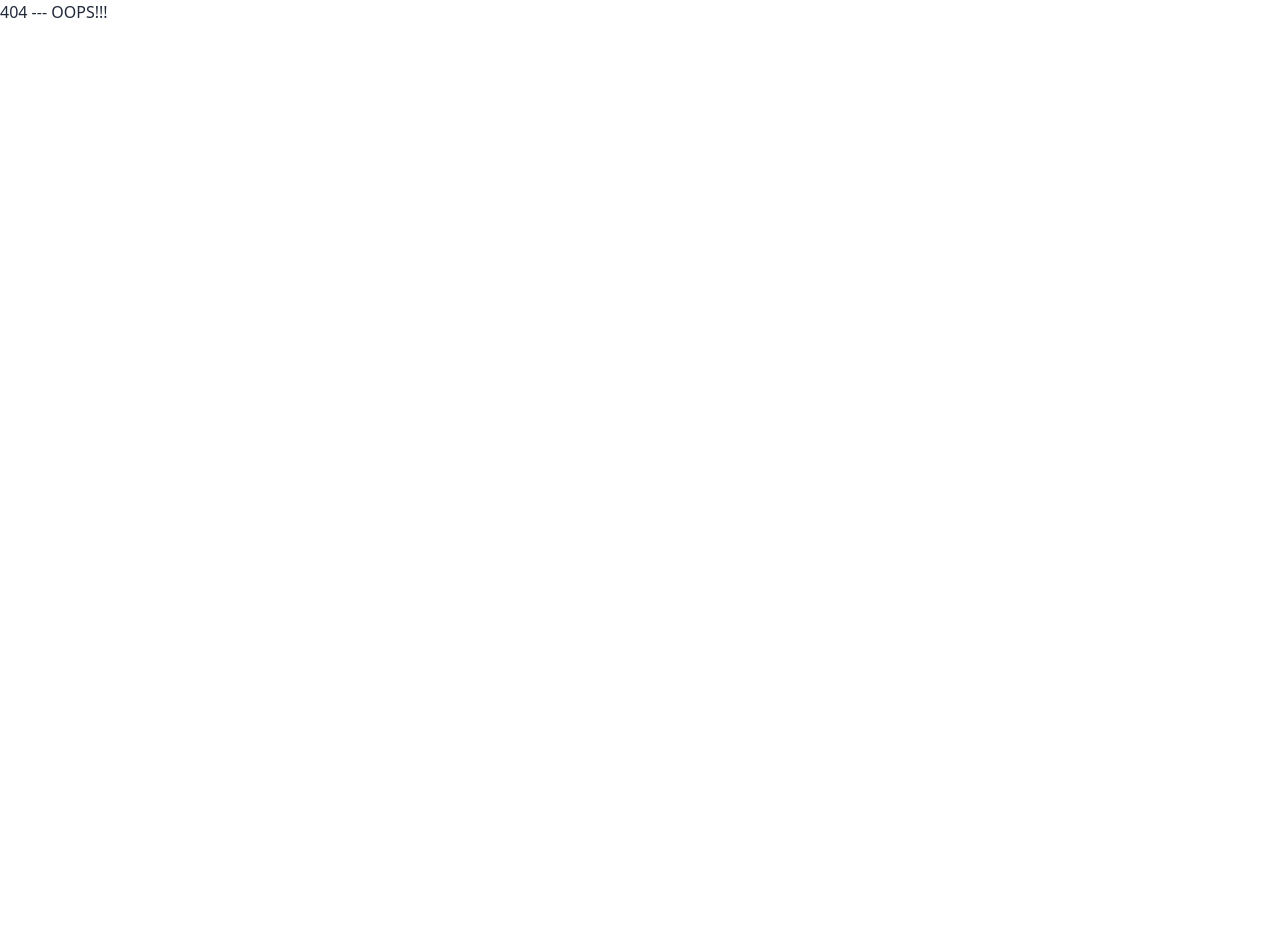
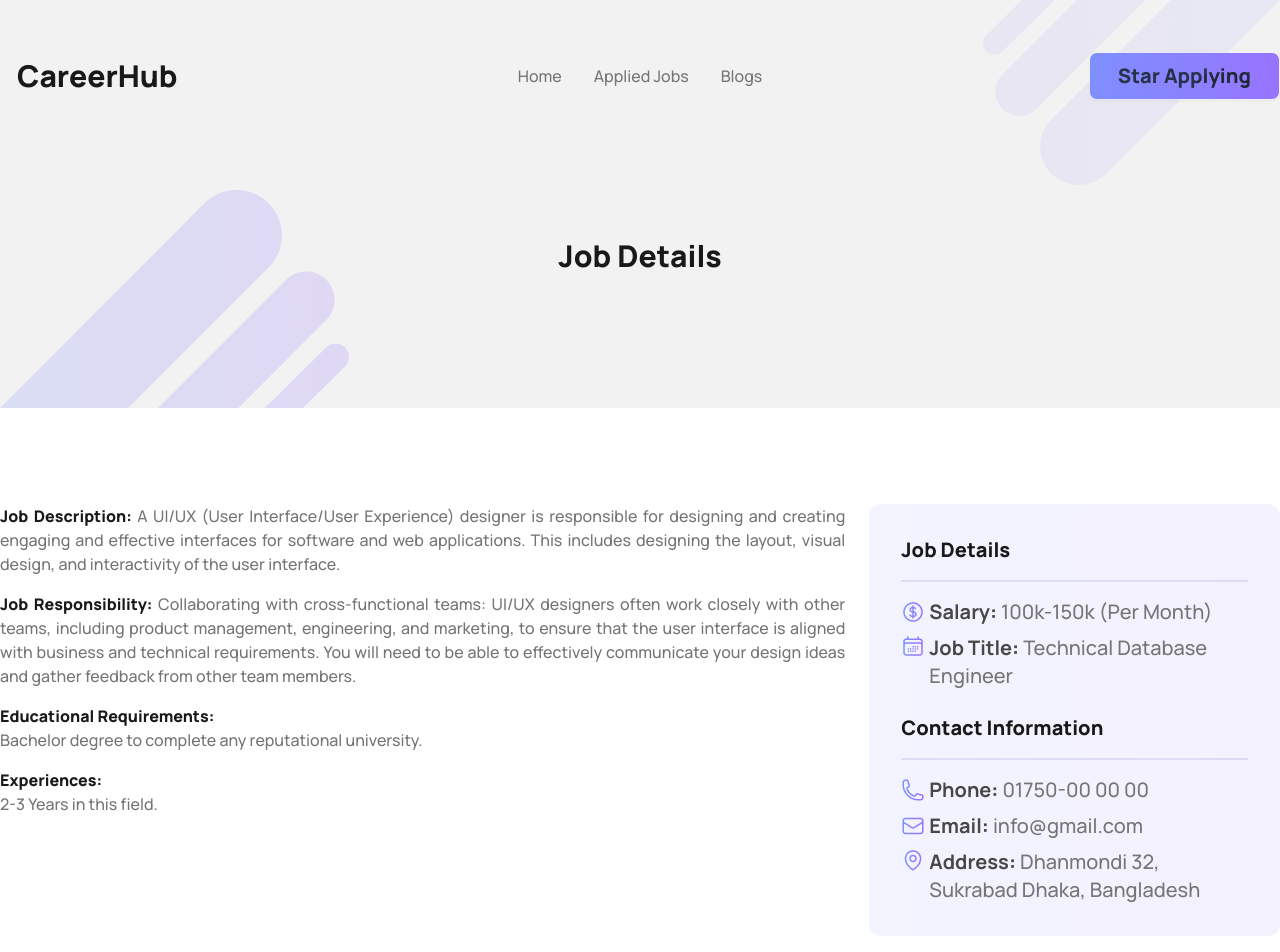
Before and after one commit to SM-Noushan/react-career-hub-ph-practise, a React (Vite) app: page /job-details/1 in a window 1280 px wide. Before the commit this address had no page. Shown: the top 952 px of the page. Before the commit the page ends 800 px from the top, so only its background shows below. Built offline with nearby package versions, Linux system fonts and the light colour scheme.

Commit message:
added job details page(dynamic)

```diff
--- /dev/null
+++ b/src/components/main/home/banner/Cover.jsx
@@ -0,0 +1,17 @@
+import bg1 from '../../../../assets/images/bg1.png';
+import bg2 from '../../../../assets/images/bg2.png';
+const Cover = ({ heading }) => {
+    return (
+        <>
+            <div className="hero bg-base-200 relative">
+                <div className="md:container xl:max-w-screen-xl mx-auto min-h-64 hero">
+                    <h1 className="text-3xl font-extrabold pb-12">{heading}</h1>
+                    <img className="absolute left-0 bottom-0" src={bg1} alt="bg-img" />
+                </div>
+            </div>
+            <img className="absolute right-0 top-0" src={bg2} alt="bg-img" />
+        </>
+    );
+};
+
+export default Cover;
--- a/src/components/main/home/featured/FeaturedCard.jsx
+++ b/src/components/main/home/featured/FeaturedCard.jsx
@@ -1,8 +1,10 @@
 import salIcon from '../../../../assets/icons/money.png';
 import locIcon from '../../../../assets/icons/location2.png'
+import { Link } from 'react-router-dom';
 
 const FeaturedCard = ({ data }) => {
-    const { logo,
+    const { id,
+        logo,
         job_title,
         company_name,
         remote_or_onsite,
@@ -28,7 +30,9 @@ const FeaturedCard = ({ data }) => {
                     <p className="text-dark-03 text-xl font-semibold">Salary: {salary}</p>
                 </div>
             </div>
-            <button className="btn bg-gradient-to-r from-grad-01 to-grad-02 text-white text-xl px-7">View Details</button>
+            <Link to={`/job-details/${id}`}>
+                <button className="btn bg-gradient-to-r from-grad-01 to-grad-02 text-white text-xl px-7 mt-5">View Details</button>
+            </Link>
         </div>
     );
 };
--- /dev/null
+++ b/src/components/main/job-details/JobDetails.jsx
@@ -0,0 +1,67 @@
+import { useLoaderData, useParams } from "react-router-dom";
+import Cover from "../home/banner/Cover";
+import salIcon from "../../../assets/icons/money.png";
+import calIcon from "../../../assets/icons/calendar.png";
+import phIcon from "../../../assets/icons/phone.png";
+import mailIcon from "../../../assets/icons/email.png";
+import locIcon from "../../../assets/icons/location2.png";
+
+const JobDetails = () => {
+    const jobs = useLoaderData();
+    const { id } = useParams();
+    const job = jobs.find(job => job.id == id);
+    const { job_description,
+        job_responsibility,
+        educational_requirements,
+        experiences,
+        salary,
+        job_title,
+        contact_information: { phone, email, address } } = job;
+    return (
+        <>
+            <Cover heading="Job Details" />
+            <div className="md:container xl:max-w-screen-xl mx-auto grid grid-cols-6 gap-6 my-24">
+                <div className="col-span-4 font-extrabold text-justify space-y-4">
+                    <p>Job Description: <span className="text-dark-03 font-medium">{job_description}</span></p>
+                    <p>Job Responsibility: <span className="text-dark-03 font-medium">{job_responsibility}</span></p>
+                    <p>Educational Requirements: <br /> <span className="text-dark-03 font-medium">{educational_requirements}</span></p>
+                    <p>Experiences: <br /> <span className="text-dark-03 font-medium">{experiences}</span></p>
+                </div>
+                <div className="col-span-2">
+                    <div className="rounded-xl bg-[linear-gradient(90deg,rgba(126,144,254,0.10)0%,rgba(152,115,255,0.10)100%)] p-8 text-xl">
+                        <h1 className="font-extrabold">Job Details</h1>
+                        <div className="divider my-4 opacity-50 h-0.5 bg-[linear-gradient(90deg,rgba(126,144,254,0.20)0%,rgba(152,115,255,0.20)100%)]"></div>
+                        <div className="flex items-center gap-1 text-dark-02 my-2">
+                            <img src={salIcon} alt="money-icon" />
+                            <p className="font-bold">Salary<span className="font-extrabold">:</span></p>
+                            <p className="text-dark-03 font-medium">{salary} (Per Month)</p>
+                        </div>
+                        <div className="flex items-start gap-1 text-dark-02">
+                            <img src={calIcon} alt="job-icon" />
+                            <p className="font-bold">Job Title<span className="font-extrabold">:</span> <span className="text-dark-03 font-medium">{job_title}</span></p>
+                        </div>
+                        <h1 className="font-extrabold mt-6">Contact Information</h1>
+                        <div className="divider my-4 opacity-50 h-0.5 bg-[linear-gradient(90deg,rgba(126,144,254,0.20)0%,rgba(152,115,255,0.20)100%)]"></div>
+                        <div className="flex items-center gap-1 text-dark-02">
+                            <img src={phIcon} alt="phone-icon" />
+                            <p className="font-bold">Phone<span className="font-extrabold">:</span></p>
+                            <p className="text-dark-03 font-medium">{phone}</p>
+                        </div>
+                        <div className="flex items-center gap-1 text-dark-02 my-2">
+                            <img src={mailIcon} alt="mail-icon" />
+                            <p className="font-bold">Email<span className="font-extrabold">:</span></p>
+                            <p className="text-dark-03 font-medium">{email}</p>
+                        </div>
+                        <div className="flex items-start gap-1 text-dark-02">
+                            <img src={locIcon} alt="address-icon" />
+                            <p className="font-bold">Address<span className="font-extrabold">:</span> <span className="text-dark-03 font-medium">{address}</span></p>
+                        </div>
+                    </div>
+                    <button className="btn bg-gradient-to-r from-grad-01 to-grad-02 text-white text-xl font-extrabold px-7 mt-6 w-full"> Apply Now</button>
+                </div>
+            </div>
+        </>
+    );
+};
+
+export default JobDetails;
--- a/src/main.jsx
+++ b/src/main.jsx
@@ -6,6 +6,7 @@ import { createBrowserRouter, RouterProvider } from "react-router-dom"
 import AppliedJobs from './components/main/applied-jobs/AppliedJobs.jsx'
 import ErrorPage from './components/main/error-page/ErrorPage.jsx'
 import Home from './components/main/home/Home.jsx'
+import JobDetails from './components/main/job-details/JobDetails.jsx'
 
 const router = createBrowserRouter([
   {
@@ -20,6 +21,11 @@ const router = createBrowserRouter([
       {
         path: "/applied-jobs",
         element: <AppliedJobs />
+      },
+      {
+        path: "/job-details/:id",
+        element: <JobDetails />,
+        loader: () => fetch('/data/jobs.json')
       }
     ]
   },
```
